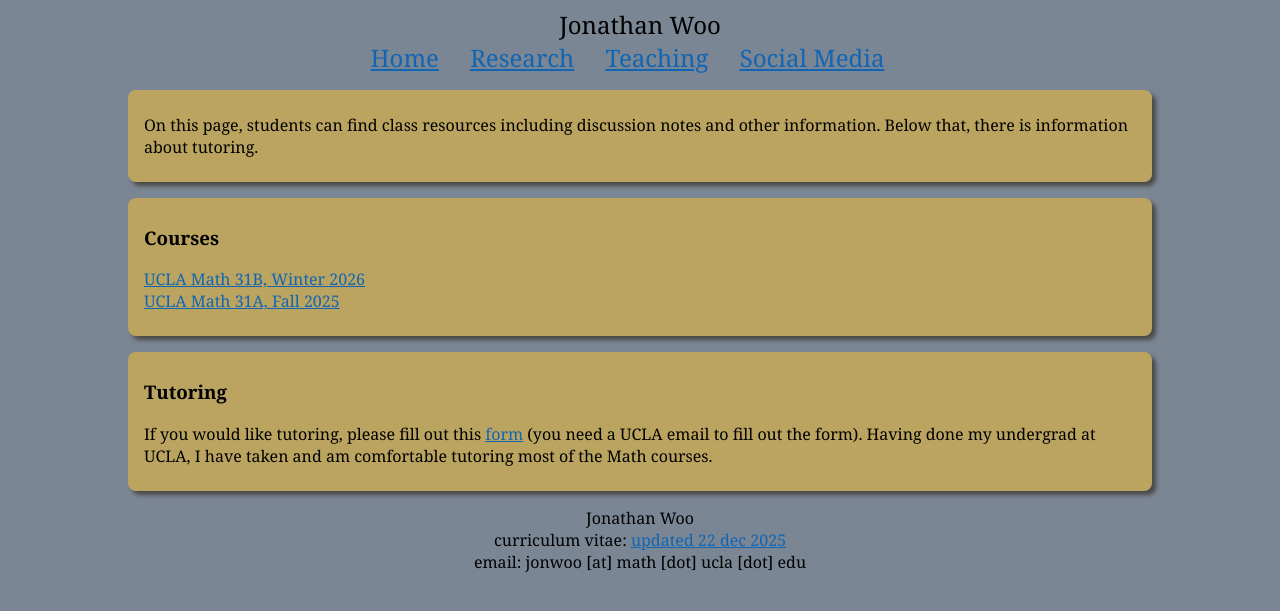
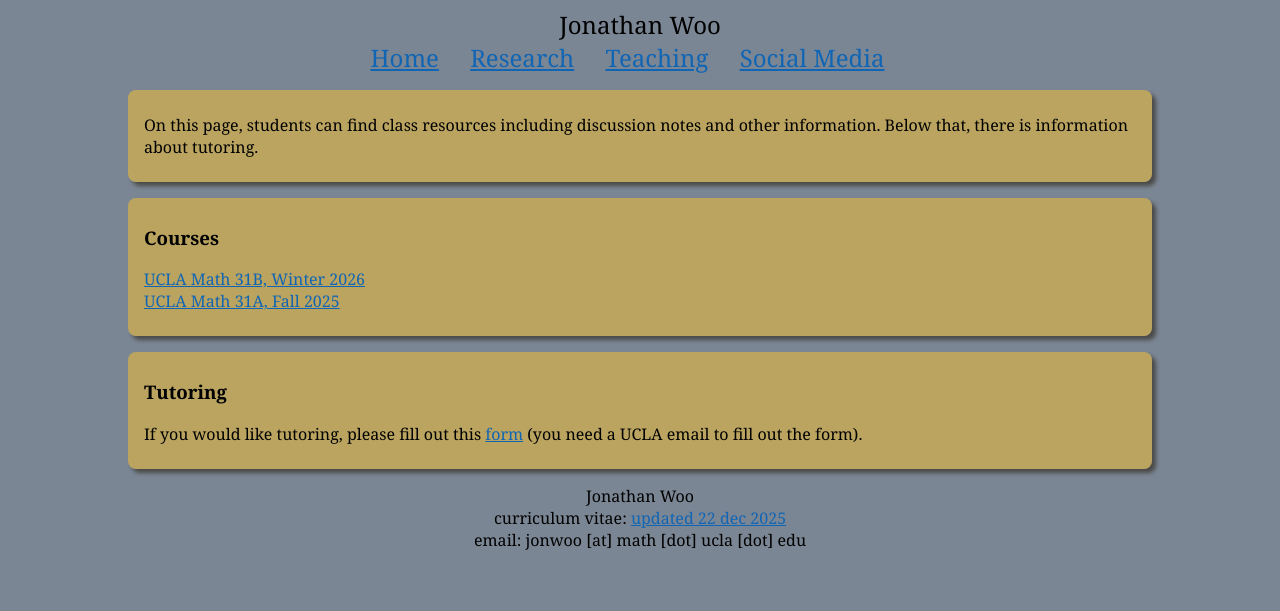
Before and after one commit to Jon-Woo/jon-woo.github.io, a Jekyll site: the page built from teaching.html, in a window 1280 px wide. Shown: the top 611 px of the page. Built offline with Jekyll 4.4.1, drawn with Linux system fonts in a browser that asks for light colours.

Commit message:
updated tutoring link

```diff
--- a/teaching.html
+++ b/teaching.html
@@ -26,8 +26,7 @@
 <div id="container">
     <h3>Tutoring</h3>
     <p>
-        If you would like tutoring, please fill out this <a href="https://forms.gle/VbbvSXZwEgFnvgtYA" target="_blank">form</a> (you need a UCLA email to fill out the form).
-        Having done my undergrad at UCLA, I have taken and am comfortable tutoring most of the Math courses.
+        If you would like tutoring, please fill out this <a href="https://docs.google.com/forms/d/e/1FAIpQLScE0siUPRdc-vE564VBgKP5D-KWxzIotwgL3-UxalWtSD3xqw/viewform?usp=dialog" target="_blank">form</a> (you need a UCLA email to fill out the form).
     </p>
 </div>
 <!-- <hr>
```
